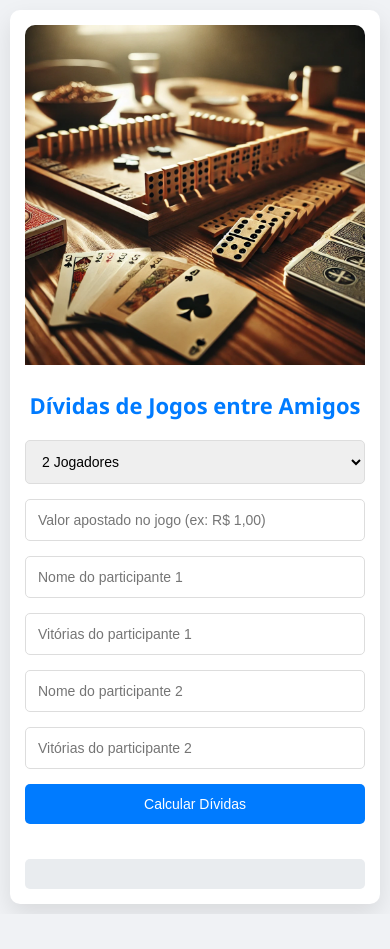
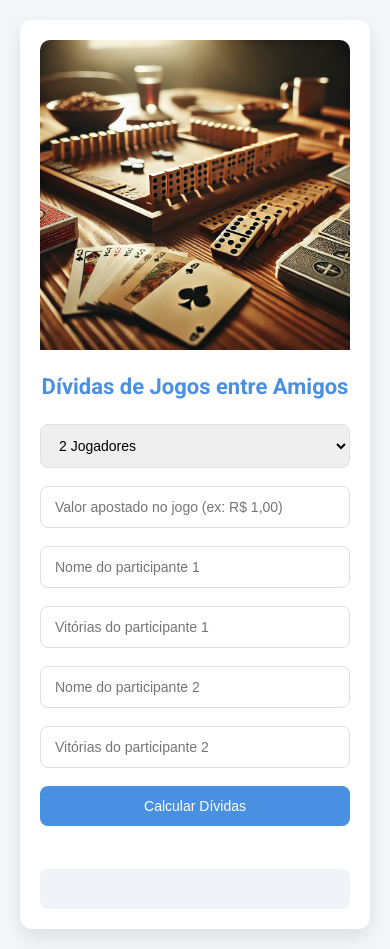
Before and after one commit to rjcecim/jogos, a plain HTML site: page index.html in a window 390 px wide. Before the commit the page ends 914 px from the top, so only its background shows below. Drawn offline with Linux system fonts and the light colour scheme.

Commit message:
Update index.html

```diff
--- a/index.html
+++ b/index.html
@@ -4,116 +4,148 @@
     <meta charset="UTF-8">
     <meta name="viewport" content="width=device-width, initial-scale=1.0">
     <title>Dívidas de Jogos entre Amigos</title>
+    <!-- Importando fontes do Google Fonts -->
+    <link href="https://fonts.googleapis.com/css2?family=Roboto:wght@400;500;700&display=swap" rel="stylesheet">
     <style>
-        body {
-            font-family: 'Segoe UI', Tahoma, Geneva, Verdana, sans-serif;
-            background-color: #f0f2f5;
-            color: #333;
+        /* Variáveis de Cores */
+        :root {
+            --primary-color: #4a90e2;
+            --secondary-color: #50e3c2;
+            --background-color: #f4f7fa;
+            --card-color: #ffffff;
+            --text-color: #333333;
+            --border-color: #e0e0e0;
+            --shadow-color: rgba(0, 0, 0, 0.1);
+            --error-color: #e74c3c;
+        }
+
+        /* Reset de CSS */
+        * {
             margin: 0;
             padding: 0;
+            box-sizing: border-box;
+        }
+
+        /* Estilização do Body */
+        body {
+            font-family: 'Roboto', sans-serif;
+            background-color: var(--background-color);
+            color: var(--text-color);
             display: flex;
             justify-content: center;
             align-items: center;
             min-height: 100vh;
+            padding: 20px;
         }
 
+        /* Container Principal */
         .container {
             width: 100%;
             max-width: 500px;
-            background-color: #ffffff;
-            padding: 20px;
-            border-radius: 10px;
-            box-shadow: 0 10px 25px rgba(0, 0, 0, 0.1);
-            margin: 20px;
+            background-color: var(--card-color);
+            padding: 30px;
+            border-radius: 12px;
+            box-shadow: 0 8px 20px var(--shadow-color);
+            transition: transform 0.3s ease, box-shadow 0.3s ease;
         }
 
+        .container:hover {
+            transform: translateY(-5px);
+            box-shadow: 0 12px 25px var(--shadow-color);
+        }
+
+        /* Imagem de Capa */
         .capa {
             width: 100%;
             height: auto;
             border-radius: 10px 10px 0 0;
             object-fit: cover;
+            margin-bottom: 20px;
         }
 
+        /* Título */
         h1 {
             text-align: center;
-            color: #007bff;
-            margin: 20px 0;
-            font-size: 24px;
+            color: var(--primary-color);
+            margin-bottom: 25px;
+            font-size: 26px;
+            font-weight: 700;
         }
 
+        /* Campos de Formulário */
         input, select, button {
             width: 100%;
-            padding: 12px;
-            margin-bottom: 15px;
-            border-radius: 5px;
-            border: 1px solid #ddd;
-            box-sizing: border-box;
+            padding: 14px 16px;
+            margin-bottom: 18px;
+            border-radius: 8px;
+            border: 1px solid var(--border-color);
+            font-size: 16px;
+            transition: border 0.3s ease, box-shadow 0.3s ease;
+        }
+
+        input:focus, select:focus {
+            border-color: var(--primary-color);
+            outline: none;
+            box-shadow: 0 0 10px rgba(74, 144, 226, 0.2);
+        }
+
+        /* Botão */
+        button {
+            background-color: var(--primary-color);
+            color: #fff;
+            border: none;
+            cursor: pointer;
+            font-weight: 500;
+            transition: background-color 0.3s ease, transform 0.3s ease;
+        }
+
+        button:hover {
+            background-color: var(--secondary-color);
+            transform: translateY(-2px);
+        }
+
+        /* Resultado */
+        .result {
+            background-color: #f0f4f8;
+            padding: 20px;
+            border-radius: 8px;
+            margin-top: 25px;
             font-size: 16px;
         }
 
-        input:focus, select:focus {
-            border-color: #007bff;
-            outline: none;
-            box-shadow: 0 0 8px rgba(0, 123, 255, 0.25);
-        }
-
-        button {
-            background-color: #007bff;
-            color: white;
-            border: none;
-            cursor: pointer;
-            transition: background-color 0.3s;
-            font-size: 16px;
-        }
-
-        button:hover {
-            background-color: #0056b3;
-        }
-
-        .result {
-            background-color: #e9ecef;
-            padding: 15px;
-            border-radius: 5px;
-            margin-top: 20px;
-            font-size: 16px;
-        }
-
-        .result p {
-            margin: 5px 0;
-        }
-
         .result .jogador {
-            background-color: #007bff;
-            color: white;
-            padding: 10px;
-            border-radius: 5px;
-            margin-bottom: 10px;
-            font-weight: bold;
+            background-color: var(--primary-color);
+            color: #fff;
+            padding: 12px;
+            border-radius: 6px;
+            margin-bottom: 12px;
+            font-weight: 500;
             font-size: 18px;
         }
 
         .result .deve {
-            margin-left: 10px;
-            margin-bottom: 5px;
-            color: #333;
-            font-weight: bold;
+            display: flex;
+            align-items: center;
+            margin-bottom: 8px;
+            font-weight: 500;
+            color: var(--text-color);
         }
 
         .result .deve span {
-            color: #007bff;
+            color: var(--primary-color);
+            margin-right: 6px;
         }
 
         .result .dívida {
             margin-left: 20px;
-            margin-bottom: 5px;
             font-style: italic;
             color: #555;
         }
 
+        /* Responsividade */
         @media (max-width: 576px) {
             .container {
-                margin: 10px;
-                padding: 15px;
+                padding: 20px;
             }
 
             h1 {
@@ -122,10 +154,15 @@
 
             input, select, button {
                 font-size: 14px;
+                padding: 12px 14px;
             }
 
-            p {
+            .result {
                 font-size: 14px;
+            }
+
+            .result .jogador {
+                font-size: 16px;
             }
         }
     </style>
@@ -165,8 +202,8 @@
 
             for (let i = 1; i <= numeroJogadores; i++) {
                 jogadoresForm.innerHTML += `
-                    <input type="text" id="nome${i}" placeholder="Nome do participante ${i}">
-                    <input type="number" id="vitorias${i}" placeholder="Vitórias do participante ${i}">
+                    <input type="text" id="nome${i}" placeholder="Nome do participante ${i}" required>
+                    <input type="number" id="vitorias${i}" placeholder="Vitórias do participante ${i}" min="0" required>
                 `;
             }
         }
@@ -177,10 +214,24 @@
             const numeroJogadores = parseInt(document.getElementById('numeroJogadores').value, 10);
             const participantes = [];
 
+            // Validação de entradas
             for (let i = 1; i <= numeroJogadores; i++) {
+                const nome = document.getElementById(`nome${i}`).value.trim();
+                const vitorias = parseInt(document.getElementById(`vitorias${i}`).value, 10);
+
+                if (nome === '') {
+                    alert(`Por favor, preencha o nome do participante ${i}.`);
+                    return;
+                }
+
+                if (isNaN(vitorias) || vitorias < 0) {
+                    alert(`Por favor, insira um número válido de vitórias para o participante ${i}.`);
+                    return;
+                }
+
                 participantes.push({
-                    nome: document.getElementById(`nome${i}`).value,
-                    vitorias: parseInt(document.getElementById(`vitorias${i}`).value, 10) || 0
+                    nome: nome,
+                    vitorias: vitorias
                 });
             }
 
@@ -192,12 +243,20 @@
                 participantes.forEach((p2, index2) => {
                     if (index1 !== index2) {
                         const divida = Math.max(0, (p2.vitorias - p1.vitorias) * valorAposta);
-                        resultadoHTML += `
-                            <div class="deve"><span>Para ${p2.nome}:</span> <div class="dívida">${divida.toLocaleString('pt-BR', { style: 'currency', currency: 'BRL' })}</div></div>
-                        `;
+                        if (divida > 0) {
+                            resultadoHTML += `
+                                <div class="deve"><span>Para ${p2.nome}:</span> <div class="dívida">${divida.toLocaleString('pt-BR', { style: 'currency', currency: 'BRL' })}</div></div>
+                            `;
+                        }
                     }
                 });
+                resultadoHTML += `<hr>`;
             });
+
+            // Se não houver dívidas, exibir mensagem
+            if (resultadoHTML.trim() === '') {
+                resultadoHTML = `<p>Não há dívidas a serem calculadas.</p>`;
+            }
 
             document.getElementById('resultado').innerHTML = resultadoHTML;
         }
```
